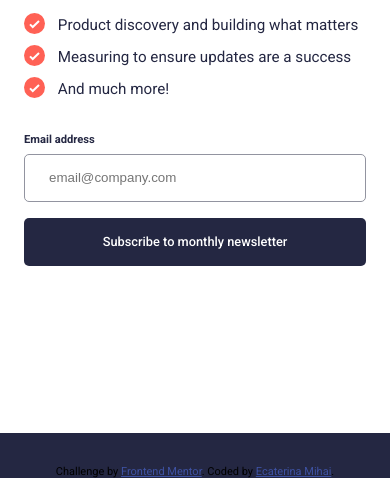
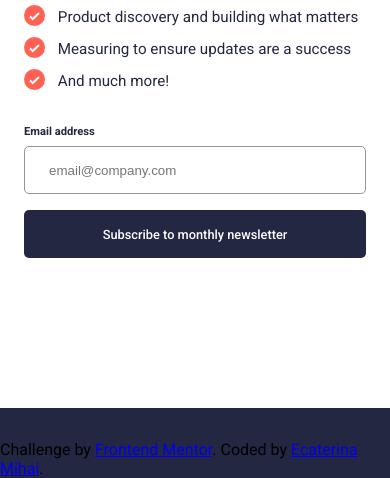
Before and after one commit to ecaterinamh/newsletter-sign-up-with-success-message-main, a plain HTML site: page index.html in a window 390 px wide. Shown: the part 366-844 px from the top of the page. Drawn offline with Linux system fonts and the light colour scheme.

Commit message:
'third commit'

```diff
--- a/index.css
+++ b/index.css
@@ -207,6 +207,12 @@ label {
 }
 
 /* media queries */
+@media only screen and (max-width: 992px) {
+  main {
+    position: relative;
+    top: 100px;
+  }
+}
 
 @media only screen and (max-width: 520px) {
   .button {
@@ -218,6 +224,8 @@ label {
 
 @media only screen and (max-width: 448px) {
   main {
+    position: static;
+
     justify-content: flex-start;
     align-items: center;
   }
--- a/index.html
+++ b/index.html
@@ -24,15 +24,6 @@
       href="https://fonts.googleapis.com/css2?family=Roboto:ital,wght@0,100;0,300;0,400;0,500;0,700;0,900;1,100;1,300;1,400;1,500;1,700;1,900&display=swap"
       rel="stylesheet"
     />
-    <style>
-      .attribution {
-        font-size: 11px;
-        text-align: center;
-      }
-      .attribution a {
-        color: hsl(228, 45%, 44%);
-      }
-    </style>
   </head>
   <body>
     <main class="contentMain">
@@ -42,9 +33,9 @@
           <h1>Stay updated!</h1>
           <p>Join 60,000+ product managers receiving monthly updates on:</p>
           <ul>
-            <li><img src="./assets/images/icon-list.svg"><div>Product discovery and building what matters</div></li>
-            <li><img src="./assets/images/icon-list.svg"><div>Measuring to ensure updates are a success</div></li>
-            <li><img src="./assets/images/icon-list.svg"><div>And much more!</div></li>
+            <li><img src="./assets/images/icon-list.svg" alt="icon-list"><div>Product discovery and building what matters</div></li>
+            <li><img src="./assets/images/icon-list.svg" alt="icon-list"><div>Measuring to ensure updates are a success</div></li>
+            <li><img src="./assets/images/icon-list.svg" alt="icon-list"><div>And much more!</div></li>
           </ul>
           <label><div>Email address</div ><div class='showmessage'>Valid email required</div></label>
           <input class="email" type="email" name="email" placeholder="email@company.com" />
```
